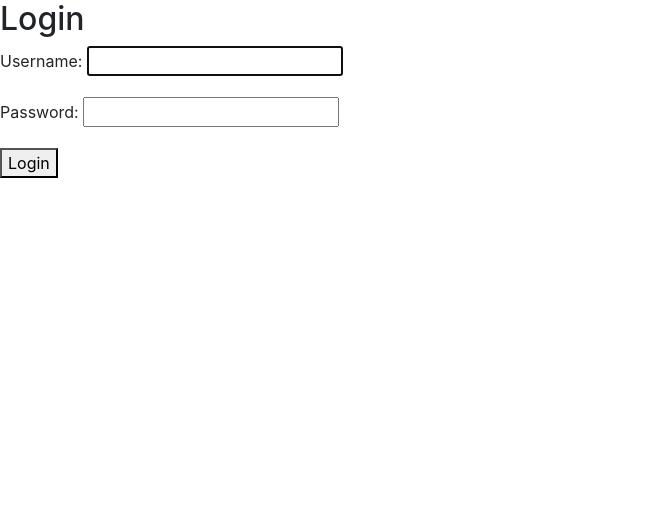
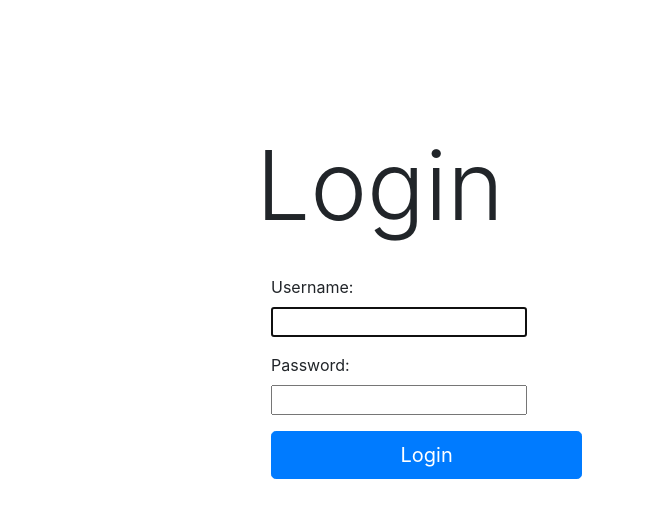
Before and after one commit to pbarbero/ac_control, a Django app: page /login/ in a window 1280 px wide. Shown: the top 518 px of the page, without its empty margins (0-645 px from the left). Run offline with Django 3.2, Linux system fonts and the light colour scheme; some libraries are stand-ins or nearby versions.

Commit message:
Add css to login template

```diff
--- a/controller/controller/templates/login.html
+++ b/controller/controller/templates/login.html
@@ -3,10 +3,26 @@
 {% block title %}Login{% endblock %}
 
 {% block content %}
-<h2>Login</h2>
-<form method="post">
-    {% csrf_token %}
-    {{ form.as_p }}
-    <button type="submit">Login</button>
-</form>
+<style type="text/css">
+#main{
+    margin-left: 20%;
+    margin-top: 10%;
+}
+</style>
+
+<div id=main>
+    <h1 class="display-1"></h2class>Login</h1>
+    <br/>
+    <div class="container">
+        <div class="row">
+            <div class="col-md-4">
+                <form method="post">
+                    {% csrf_token %}
+                    {{ form.as_p }}
+                    <button class="btn btn-primary btn-lg btn-block" type="submit">Login</button>
+                </form>
+            </div>
+        </div>
+    </div>
+</div>
 {% endblock %}
```
